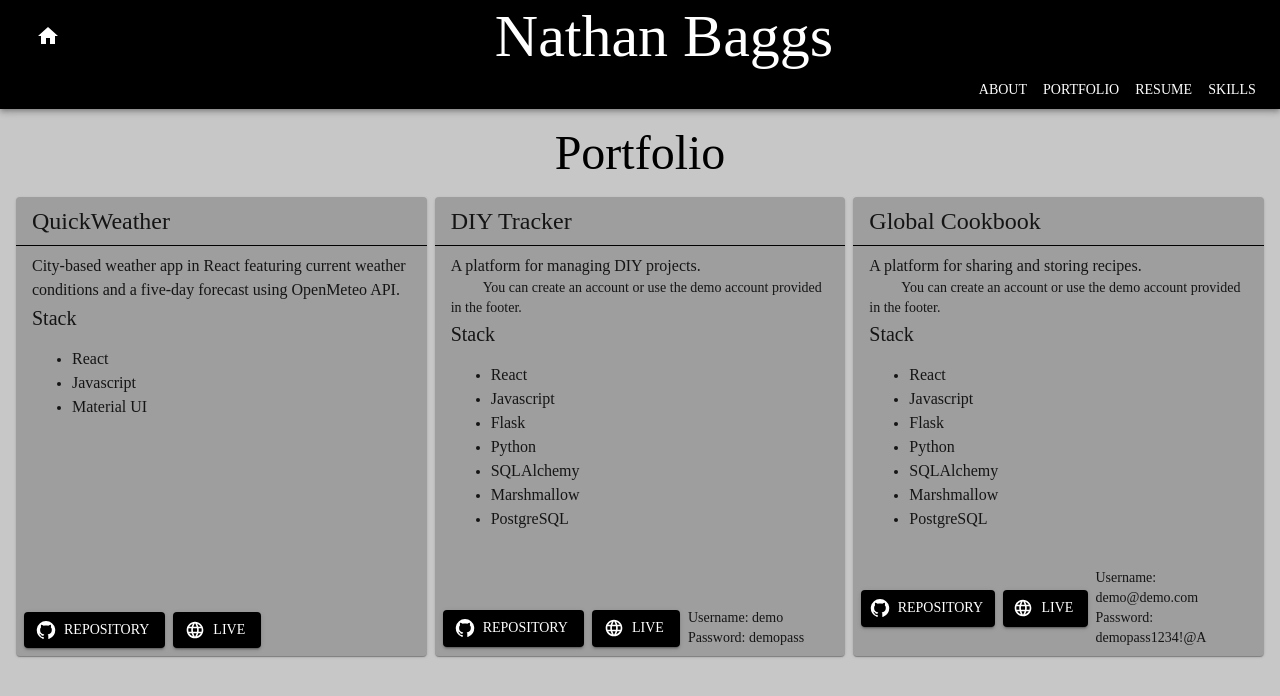
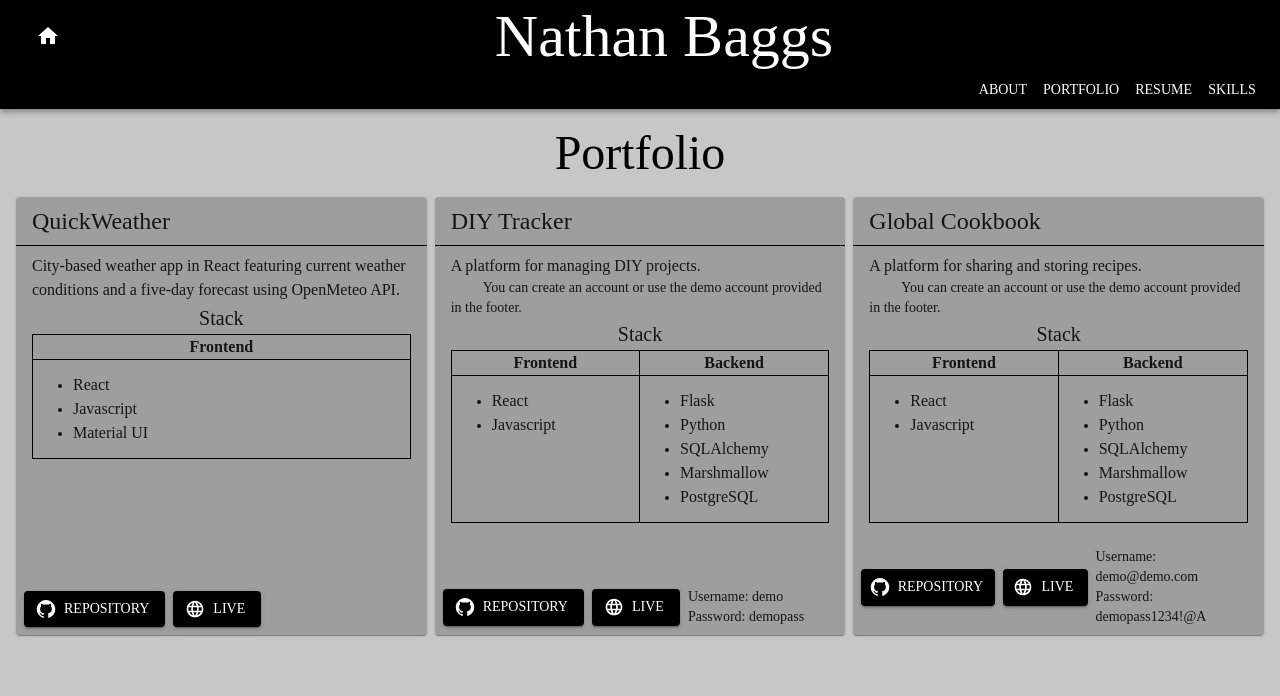
Before and after one commit to 6kbgdb7k85-stack/Portfolio, a React (Vite) app: page /projects in a window 1280 px wide. Shown: the top 696 px of the page. Built offline with nearby package versions, Linux system fonts and the light colour scheme; a web font is replaced by a local one.

Commit message:
project stack split into 2 columns

```diff
--- a/src/common/constants.js
+++ b/src/common/constants.js
@@ -11,6 +11,18 @@ export const RESUME_NAME = "Nathan Baggs Resume.pdf";
 export const RESUME = resume;
 
 export const EMAIL = "nathan.baggs91@gmail.com";
+
+//true is frontend false is backend
+export const SKILLS_MAP = {
+  REACT: true,
+  JAVASCRIPT: true,
+  MATERIAL_UI:true,
+  FLASK:false,
+  PYTHON:false,
+  SQLALCHEMY:false,
+  MARSHMALLOW:false,
+  POSTGRESQL:false
+}
 
 export const PROJECTS = [
   {
--- /dev/null
+++ b/src/common/utils/classifySkills.js
@@ -0,0 +1,18 @@
+import { SKILLS_MAP } from "../constants"
+
+export default function classifySkills(skills){
+    const frontend=[]
+    const backend=[]
+    const other=[]
+    skills.forEach(skill=>{
+        if (SKILLS_MAP[skill.replace(" ","_").toUpperCase()]===true){
+            frontend.push(skill)
+        }else if (SKILLS_MAP[skill.replace(" ","_").toUpperCase()]===false){
+            backend.push(skill)
+        }else{
+            console.warn(`skill \"${skill}\" not mapped`)
+            other.push(skill)
+        }
+    })
+    return {frontend,backend}
+}
--- a/src/components/Landing/ProjectCard.jsx
+++ b/src/components/Landing/ProjectCard.jsx
@@ -6,22 +6,44 @@ import {
   CardActions,
   CardContent,
   CardHeader,
+  Grid,
   IconButton,
   List,
   ListItem,
   ListItemText,
   Stack,
+  Table,
+  TableCell,
+  TableHead,
+  TableRow,
   Typography,
 } from "@mui/material";
 import handleLinkClick from "../../common/utils/handleLinkClick";
+import classifySkills from "../../common/utils/classifySkills";
 
 export default function ProjectCard({ project }) {
   const { name, description, stack, link, github, demoCreds } = project;
+  const { frontend, backend } = classifySkills(stack);
+  const skillGroups = [
+    { title: "Frontend", skills: frontend },
+    { title: "Backend", skills: backend },
+  ].filter((group) => group.skills.length > 0);
   return (
-    <Card sx={{height:"100%", display:"flex", flexDirection:"column"}}>
-      <CardActionArea onClick={() => handleLinkClick(link)} sx={{flexGrow:1, display:"flex", flexDirection:"column", alignItems:"stretch"}}>
-        <CardHeader title={name} sx={{borderBottom:"1px solid black", pb:".5rem", pt:".5rem"}}/>
-        <CardContent sx={{pt:".5rem", flexGrow:1}}>
+    <Card sx={{ height: "100%", display: "flex", flexDirection: "column" }}>
+      <CardActionArea
+        onClick={() => handleLinkClick(link)}
+        sx={{
+          flexGrow: 1,
+          display: "flex",
+          flexDirection: "column",
+          alignItems: "stretch",
+        }}
+      >
+        <CardHeader
+          title={name}
+          sx={{ borderBottom: "1px solid black", pb: ".5rem", pt: ".5rem" }}
+        />
+        <CardContent sx={{ pt: ".5rem", flexGrow: 1 }}>
           <Typography variant="body1">{description}</Typography>
           {demoCreds && (
             <Typography variant="body2" sx={{ textIndent: "2rem" }}>
@@ -29,14 +51,47 @@ export default function ProjectCard({ project }) {
               footer.
             </Typography>
           )}
-          <Typography variant="h6">Stack</Typography>
-          <ul>
-            {stack.map((item) => (
-              <li key={`${name}-skill-${item}`}>
-                <Typography>{item}</Typography>
-              </li>
+          <Typography variant="h6" align="center">
+            Stack
+          </Typography>
+          <Grid
+          container
+          sx={{ border: "1px solid black" }}
+          >
+            {skillGroups.map(({ title, skills }, index) => (
+              <Grid
+                key={title}
+                size={12 / skillGroups.length}
+                sx={{ display: "flex" }}
+              >
+                <Stack
+                  sx={{
+                    borderRight:
+                      index < skillGroups.length - 1 ? "1px solid black" : "",
+                    flexGrow: 1,
+                  }}
+                >
+                  <Typography
+                    variant="body1"
+                    align="center"
+                    sx={{
+                      fontWeight: "bold",
+                      borderBottom: "1px solid black",
+                    }}
+                  >
+                    {title}
+                  </Typography>
+                  <ul>
+                    {skills.map((skill) => (
+                      <li key={skill}>
+                        <Typography variant="body1">{skill}</Typography>
+                      </li>
+                    ))}
+                  </ul>
+                </Stack>
+              </Grid>
             ))}
-          </ul>
+          </Grid>
         </CardContent>
       </CardActionArea>
       <CardActions>
```
